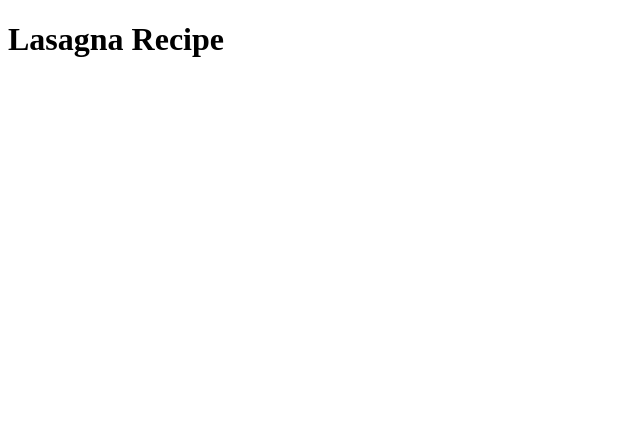
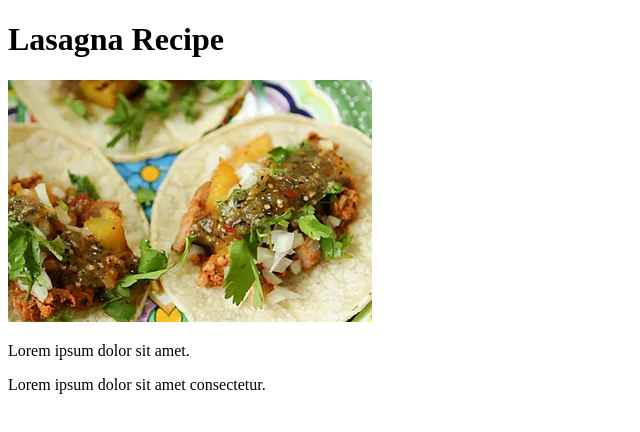
Before and after one commit to makoribosire254/odin-recipes, a plain HTML site: page recipes/lasagna.html in a window 1280 px wide. Shown: the whole page, without its empty margins (0-640 px from the left). Drawn offline with Linux system fonts and the light colour scheme.

Commit message:
Modified lasagna.html

```diff
--- a/recipes/lasagna.html
+++ b/recipes/lasagna.html
@@ -8,5 +8,8 @@
 </head>
 <body>
     <h1>Lasagna Recipe</h1>
+    <img src="ty.webp" alt="dish1">
+    <p>Lorem ipsum dolor sit amet.</p>
+    <p>Lorem ipsum dolor sit amet consectetur.</p>
 </body>
 </html>
```
